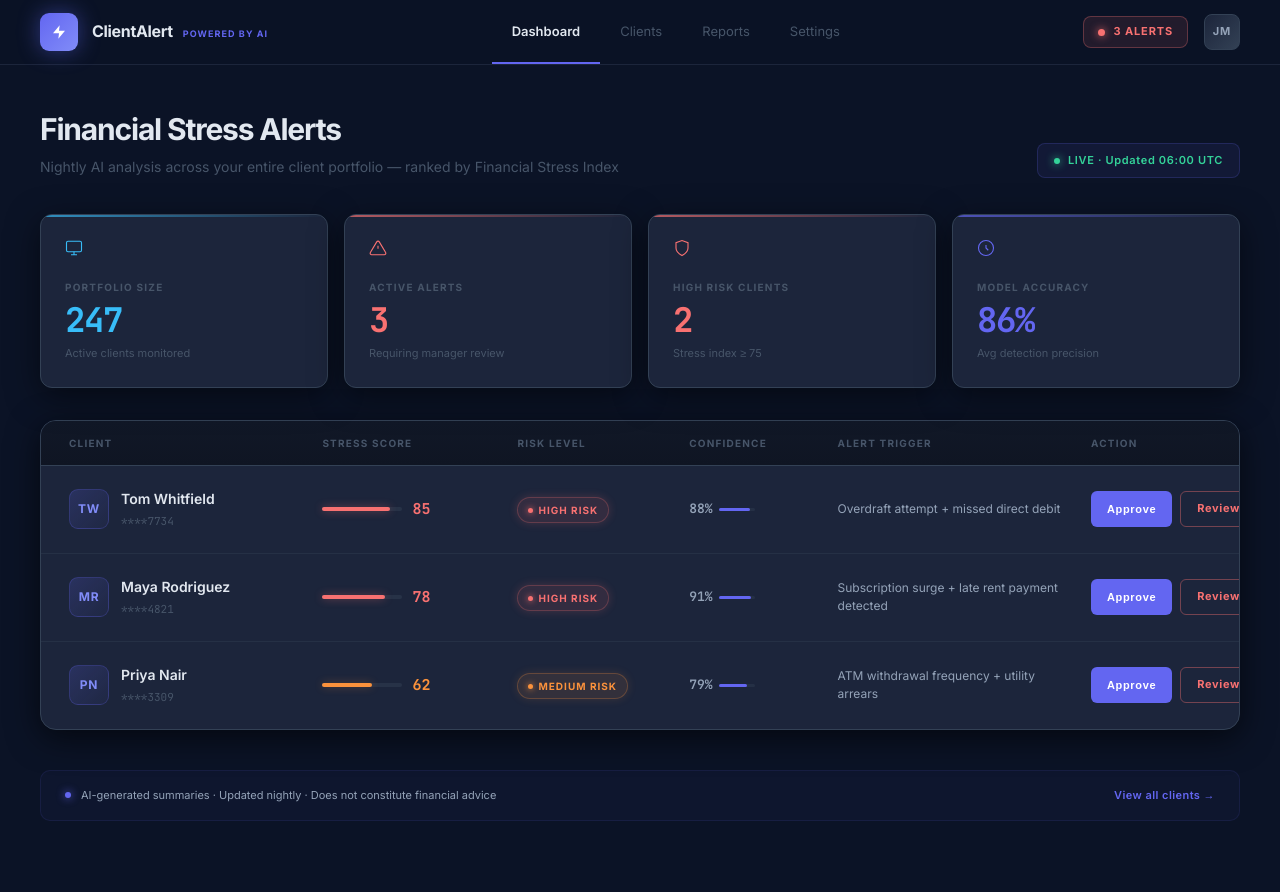
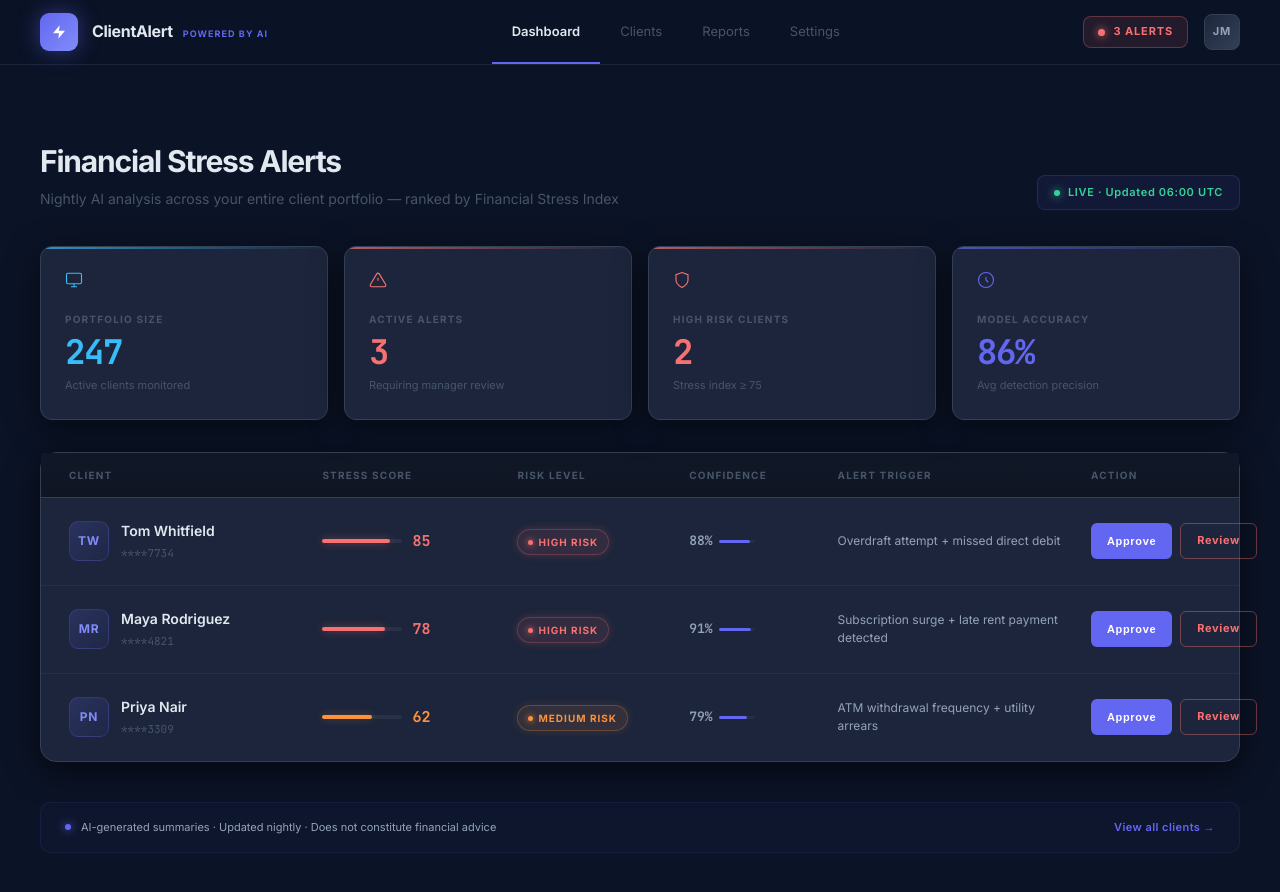
Before and after one commit to DigitalCoa-ch/ai-native-team-20, a Next.js app: page /dashboard in a window 1280 px wide. Shown: the top 892 px of the page. Before the commit the page ends 869 px from the top, so only its background shows below. Built offline with nearby package versions, Linux system fonts and the light colour scheme.

Commit message:
Fix header z-index overlap: reduce header zIndex to 10, add paddingTop for content, remove overflow hidden from table

```diff
--- a/app/dashboard/page.tsx
+++ b/app/dashboard/page.tsx
@@ -78,7 +78,7 @@ export default function Dashboard() {
     <div style={{ minHeight: "100vh", backgroundColor: "#0B1326", fontFamily: "var(--font-inter)" }}>
 
       {/* ── Navigation ── */}
-      <header style={{ background: "rgba(11,19,38,0.9)", backdropFilter: "blur(16px)", borderBottom: "1px solid #1C253B", position: "sticky", top: 0, zIndex: 100 }}>
+      <header style={{ background: "rgba(11,19,38,0.9)", backdropFilter: "blur(16px)", borderBottom: "1px solid #1C253B", position: "sticky", top: 0, zIndex: 10 }}>
         <div style={{ maxWidth: 1400, margin: "0 auto", padding: "0 40px", display: "flex", alignItems: "center", justifyContent: "space-between", height: 64 }}>
           <div style={{ display: "flex", alignItems: "center", gap: 14 }}>
             <div style={{ width: 38, height: 38, borderRadius: 9, background: "linear-gradient(135deg, #6366F1, #818CF8)", display: "flex", alignItems: "center", justifyContent: "center", boxShadow: "0 0 22px rgba(99,102,241,0.45)" }}>
@@ -105,7 +105,7 @@ export default function Dashboard() {
       </header>
 
       {/* ── Main Content ── */}
-      <div style={{ maxWidth: 1400, margin: "0 auto", padding: "48px 40px" }}>
+      <div style={{ maxWidth: 1400, margin: "0 auto", padding: "80px 40px 48px" }}>
 
         {/* Header */}
         <div style={{ marginBottom: 36 }}>
@@ -137,7 +137,7 @@ export default function Dashboard() {
         </div>
 
         {/* Alert Table */}
-        <div style={{ backgroundColor: "#1C253B", border: "1px solid #334155", borderRadius: 16, overflow: "hidden", boxShadow: "0 8px 32px rgba(0,0,0,0.6)" }}>
+        <div style={{ backgroundColor: "#1C253B", border: "1px solid #334155", borderRadius: 16, boxShadow: "0 8px 32px rgba(0,0,0,0.6)" }}>
           <div style={{ display: "grid", gridTemplateColumns: "2fr 1.5fr 1.3fr 1.1fr 2fr 120px", padding: "14px 28px", background: "linear-gradient(180deg, #111827, #0f1523)", borderBottom: "1px solid #334155", gap: 20 }}>
             {["Client", "Stress Score", "Risk Level", "Confidence", "Alert Trigger", "Action"].map((h) => (
               <span key={h} style={{ fontSize: 10, fontWeight: 700, color: "#475569", letterSpacing: "0.12em", textTransform: "uppercase" as const }}>{h}</span>
```
